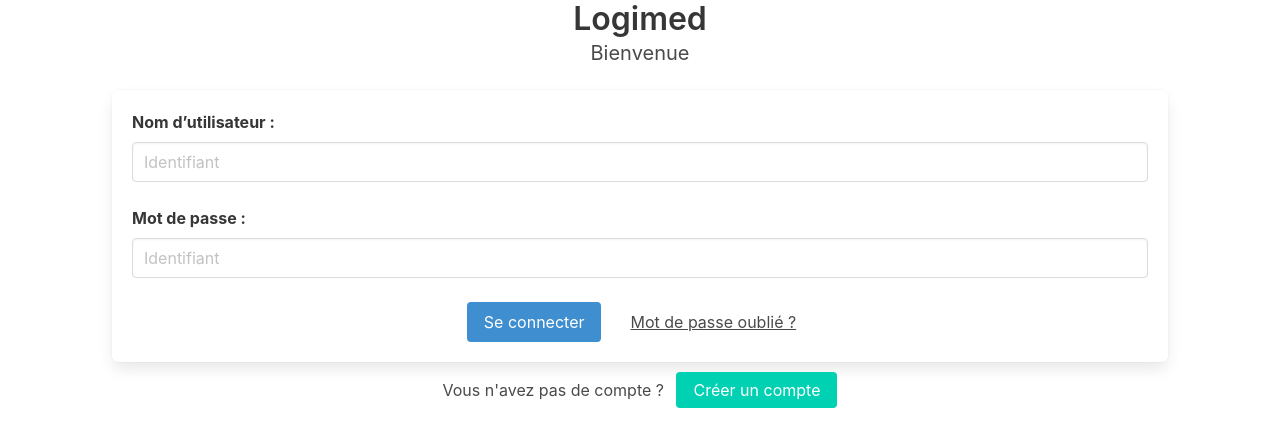
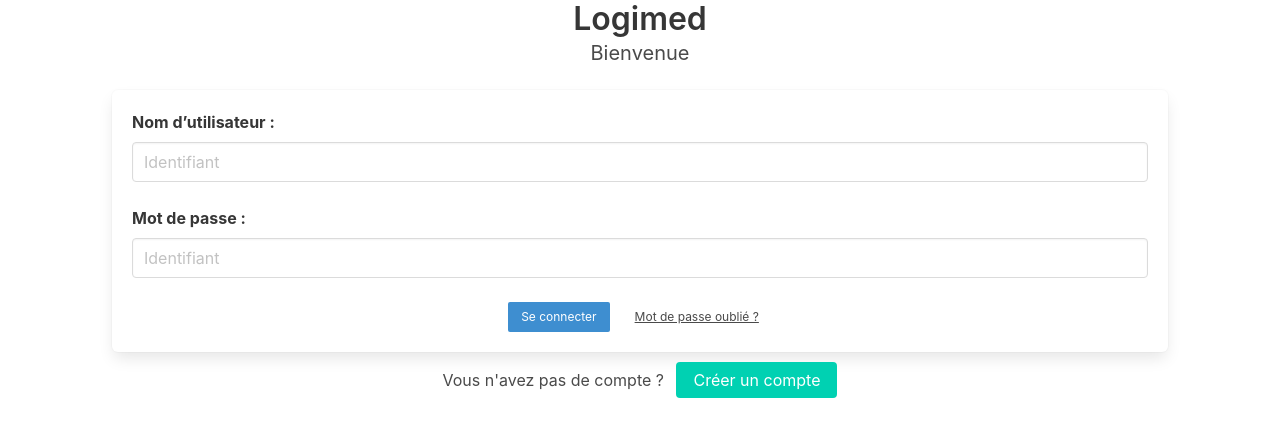
Before and after one commit to Rom5555/Application_FFR_finale, a Django app: page / in a window 1280 px wide. Shown: the part 47-494 px from the top of the page. Run offline with Django 5.2, Linux system fonts and the light colour scheme; some libraries are stand-ins or nearby versions.

Commit message:
Application_FFR_V9

```diff
--- a/admin_stock/templates/display_produits.html
+++ b/admin_stock/templates/display_produits.html
@@ -15,7 +15,7 @@
     {% csrf_token %}
     <div class="field is-grouped is-justify-content-center">
         <div class="control">
-            <div class="select" style="background-color: #ffffff; color: #000000;">
+            <div class="select">
                 <select name="id_stock">
                     <option value="" >Choisir stock</option>
                     {% for stock in liste_stocks %}
@@ -35,7 +35,7 @@
     <div class="box has-background-white">
     <h2 class="subtitle is-5 has-text-link mb-6">{{ selected_stock_nom }}</h2>
     <div class="table-container">
-        <table class="table is-striped is-fullwidth">
+        <table class="table is-fullwidth has-background-white">
             <thead>
                 <tr>
                     <th>Produit</th>
--- a/registration/templates/registration/login.html
+++ b/registration/templates/registration/login.html
@@ -34,10 +34,10 @@
                     </div>
                     <div class="field is-grouped is-grouped-centered">
                     <div class="control">
-                            <button class="button is-info" type="submit" value="login">Se connecter</button>
+                            <button class="button is-info is-small" type="submit" value="login">Se connecter</button>
                     </div>
                     <div class="control">
-                            <a href="{% url 'registration:password_reset' %}" class="button is-text">Mot de passe oublié ?</a>
+                            <a href="{% url 'registration:password_reset' %}" class="button is-text is-small">Mot de passe oublié ?</a>
                     </div>
                     </div>
                     {{ form.non_field_errors }}
```
